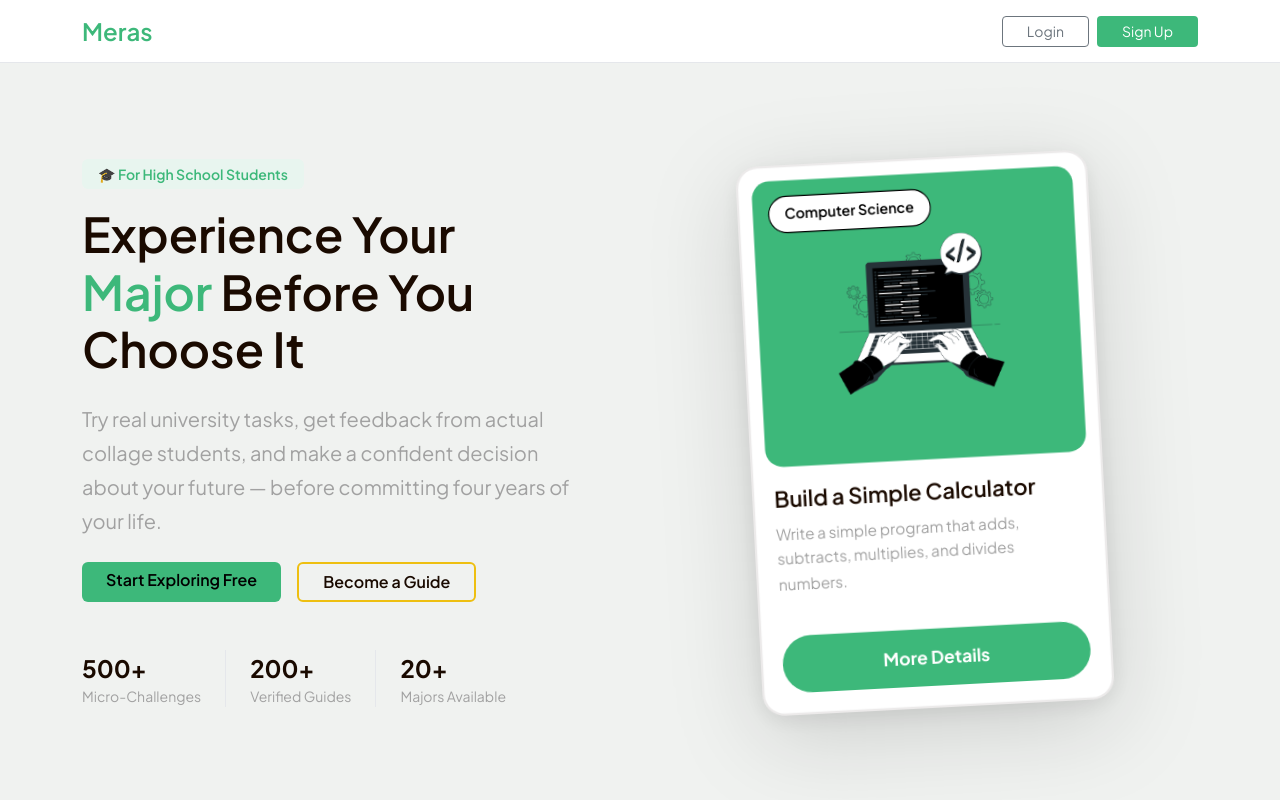
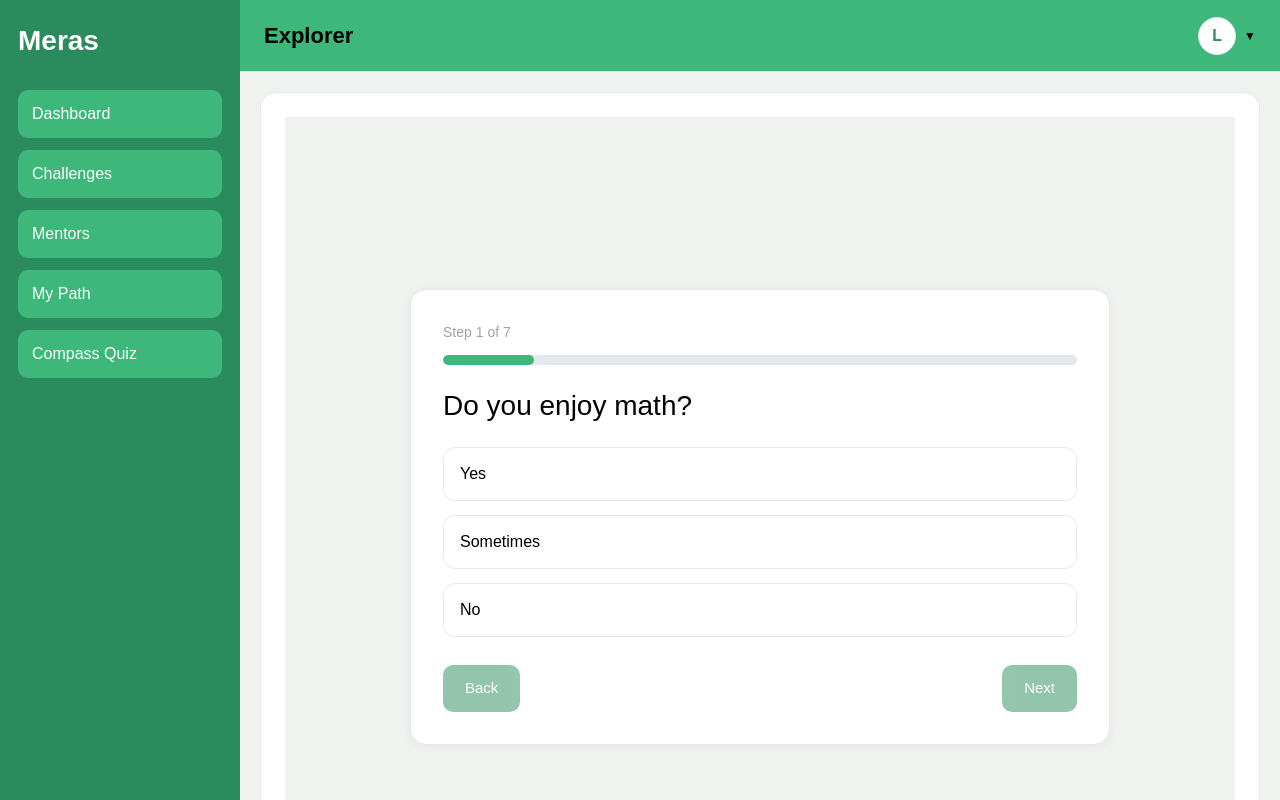
Before and after one commit to JoudAlJabri/Meras, a React (Vite) app: page /explorer/compass-quiz in a window 1280 px wide. Before the commit this address led to /. Shown: the top 800 px of the page. Built offline with nearby package versions, Linux system fonts and the light colour scheme.

Commit message:
build compass quiz + edit layout

```diff
--- a/src/App.jsx
+++ b/src/App.jsx
@@ -17,6 +17,7 @@ import ExplorerDashboard from './pages/explorer/ExplorerDashboard'
 import TaskWorkspace from './pages/explorer/Challenge/TaskWorkspace'
 import ChallengeCatalog from './pages/explorer/Challenge/ChallengeCatalog'
 import ChallengeDetail from './pages/explorer/Challenge/ChallengeDetail'
+import CompassQuiz from './pages/explorer/CompassQuiz'
 // Guide Pages
 import GuideDashboard from './pages/guide/GuideDashboard'
 // Admin Pages
@@ -81,6 +82,14 @@ function App() {
             </ExplorerLayout>
             </ProtectedRoute>
           } />
+
+          <Route path="/explorer/compass-quiz" element={
+          //<ProtectedRoute allowedRoles={['explorer']}>
+        <ExplorerLayout>
+            <CompassQuiz />
+        </ExplorerLayout>
+        //</ProtectedRoute>
+        } />
 
 
           {/* add more explorer routes here */}
--- a/src/layouts/ExplorerLayout.jsx
+++ b/src/layouts/ExplorerLayout.jsx
@@ -18,6 +18,9 @@ function ExplorerLayout({ children }) {
           </Link>
           <Link to="/explorer/my-path" style={styles.link}>
             My Path
+          </Link>
+          <Link to="/explorer/compass-quiz" style={styles.link}>
+            Compass Quiz
           </Link>
         </nav>
       </aside>
--- a/src/pages/explorer/CompassQuiz.jsx
+++ b/src/pages/explorer/CompassQuiz.jsx
@@ -1,6 +1,213 @@
+import { useState } from "react";
+
+const questions = [
+  {
+    question: "Do you enjoy math?",
+    options: ["Yes", "Sometimes", "No"],
+  },
+  {
+    question: "Do you like drawing?",
+    options: ["Yes", "A little", "No"],
+  },
+  {
+    question: "Do you prefer working with people or alone?",
+    options: ["With people", "Alone", "Both"],
+  },
+  {
+    question: "Do you enjoy writing?",
+    options: ["Yes", "Sometimes", "No"],
+  },
+  {
+    question: "Do you like building things?",
+    options: ["Yes", "A little", "No"],
+  },
+  {
+    question: "Are you interested in medicine?",
+    options: ["Yes", "A little", "No"],
+  },
+  {
+    question: "Do you enjoy coding?",
+    options: ["Yes", "A little", "No"],
+  },
+];
+
 function CompassQuiz() {
-  return <div className="p-4">
-    <h1>Compass Quiz - Coming Soon</h1>
+  const [currentStep, setCurrentStep] = useState(0);
+  const [answers, setAnswers] = useState(Array(questions.length).fill(""));
+
+  const currentQuestion = questions[currentStep];
+  const progressPercent = ((currentStep + 1) / questions.length) * 100;
+
+  const handleAnswerClick = (option) => {
+    const updatedAnswers = [...answers];
+    updatedAnswers[currentStep] = option;
+    setAnswers(updatedAnswers);
+  };
+
+  const handleNext = () => {
+    if (currentStep < questions.length - 1 && answers[currentStep]) {
+      setCurrentStep(currentStep + 1);
+    }
+  };
+
+  const handleBack = () => {
+    if (currentStep > 0) {
+      setCurrentStep(currentStep - 1);
+    }
+  };
+
+  return (
+    <div style={styles.page}>
+      <div style={styles.card}>
+        <p style={styles.stepText}>
+          Step {currentStep + 1} of {questions.length}
+        </p>
+
+        <div style={styles.progressBarContainer}>
+          <div
+            style={{
+              ...styles.progressBarFill,
+              width: `${progressPercent}%`,
+            }}
+          />
+        </div>
+
+        <h2 style={styles.question}>{currentQuestion.question}</h2>
+
+        <div style={styles.optionsContainer}>
+          {currentQuestion.options.map((option) => (
+            <button
+              key={option}
+              onClick={() => handleAnswerClick(option)}
+              style={{
+                ...styles.optionButton,
+                backgroundColor:
+                  answers[currentStep] === option ? "#3DB87A" : "#FFFFFF",
+                color: answers[currentStep] === option ? "#FFFFFF" : "#000000",
+                border:
+                  answers[currentStep] === option
+                    ? "1px solid #3DB87A"
+                    : "1px solid #E5E7EB",
+              }}
+            >
+              {option}
+            </button>
+          ))}
+        </div>
+
+        <div style={styles.buttonRow}>
+          <button
+            onClick={handleBack}
+            disabled={currentStep === 0}
+            style={{
+              ...styles.navButton,
+              opacity: currentStep === 0 ? 0.5 : 1,
+              cursor: currentStep === 0 ? "not-allowed" : "pointer",
+            }}
+          >
+            Back
+          </button>
+
+          <button
+            onClick={handleNext}
+            disabled={!answers[currentStep] || currentStep === questions.length - 1}
+            style={{
+              ...styles.navButton,
+              opacity:
+                !answers[currentStep] || currentStep === questions.length - 1
+                  ? 0.5
+                  : 1,
+              cursor:
+                !answers[currentStep] || currentStep === questions.length - 1
+                  ? "not-allowed"
+                  : "pointer",
+            }}
+          >
+            Next
+          </button>
+        </div>
+
+        {currentStep === questions.length - 1 && answers[currentStep] && (
+          <p style={styles.doneText}>Quiz completed.</p>
+        )}
+      </div>
     </div>
+  );
 }
-export default CompassQuiz
+
+const styles = {
+  page: {
+    minHeight: "100vh",
+    backgroundColor: "#F0F2F0",
+    display: "flex",
+    justifyContent: "center",
+    alignItems: "center",
+    padding: "24px",
+    fontFamily: "Arial, sans-serif",
+  },
+  card: {
+    width: "100%",
+    maxWidth: "700px",
+    backgroundColor: "#FFFFFF",
+    border: "1px solid #E5E7EB",
+    borderRadius: "16px",
+    padding: "32px",
+    boxShadow: "0 2px 10px rgba(0,0,0,0.05)",
+  },
+  stepText: {
+    marginBottom: "12px",
+    color: "#A1A1A1",
+    fontSize: "14px",
+  },
+  progressBarContainer: {
+    width: "100%",
+    height: "10px",
+    backgroundColor: "#E5E7EB",
+    borderRadius: "999px",
+    overflow: "hidden",
+    marginBottom: "24px",
+  },
+  progressBarFill: {
+    height: "100%",
+    backgroundColor: "#3DB87A",
+    borderRadius: "999px",
+  },
+  question: {
+    fontSize: "28px",
+    marginBottom: "24px",
+    color: "#000000",
+  },
+  optionsContainer: {
+    display: "flex",
+    flexDirection: "column",
+    gap: "14px",
+    marginBottom: "28px",
+  },
+  optionButton: {
+    padding: "14px 16px",
+    borderRadius: "12px",
+    fontSize: "16px",
+    textAlign: "left",
+    cursor: "pointer",
+  },
+  buttonRow: {
+    display: "flex",
+    justifyContent: "space-between",
+    marginTop: "10px",
+  },
+  navButton: {
+    padding: "12px 22px",
+    borderRadius: "10px",
+    border: "none",
+    backgroundColor: "#2A8C5C",
+    color: "#FFFFFF",
+    fontSize: "15px",
+  },
+  doneText: {
+    marginTop: "18px",
+    color: "#2A8C5C",
+    fontWeight: "600",
+  },
+};
+
+export default CompassQuiz;
```
